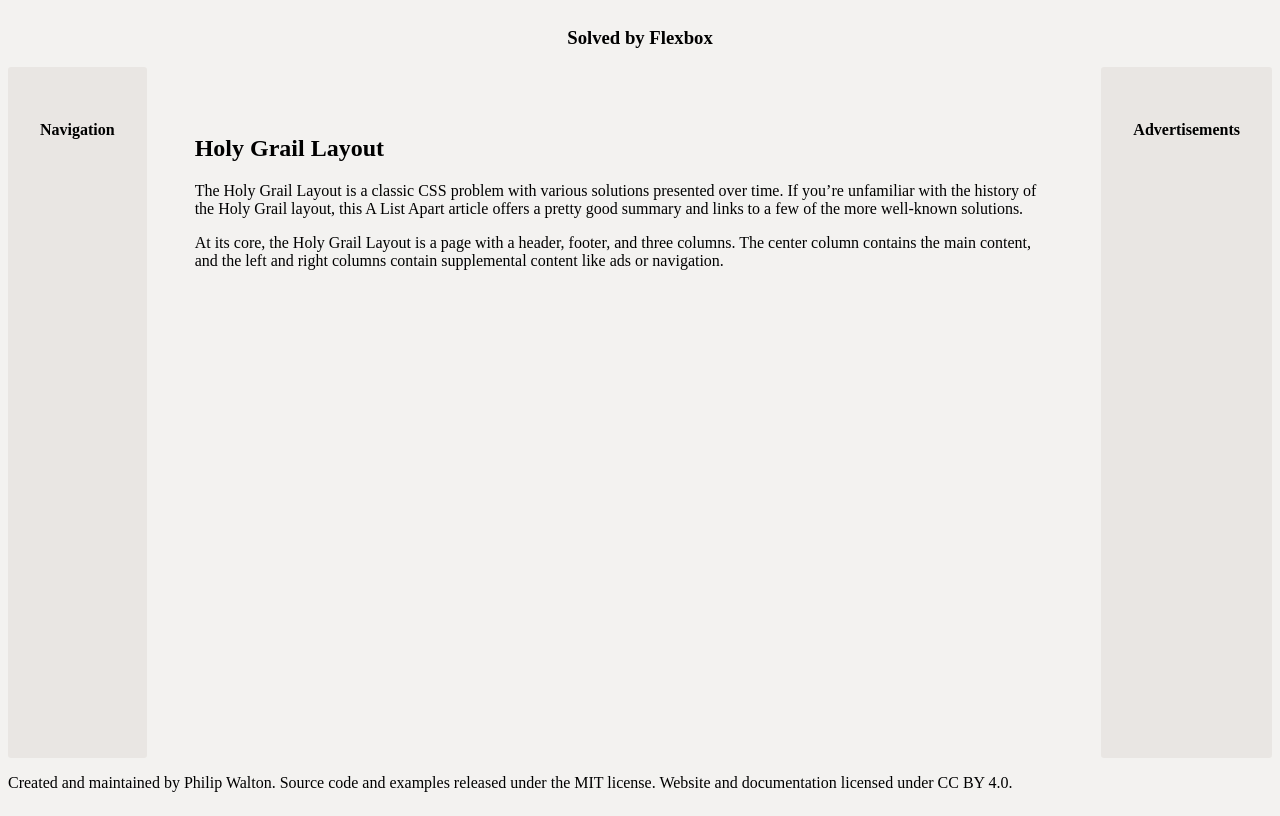
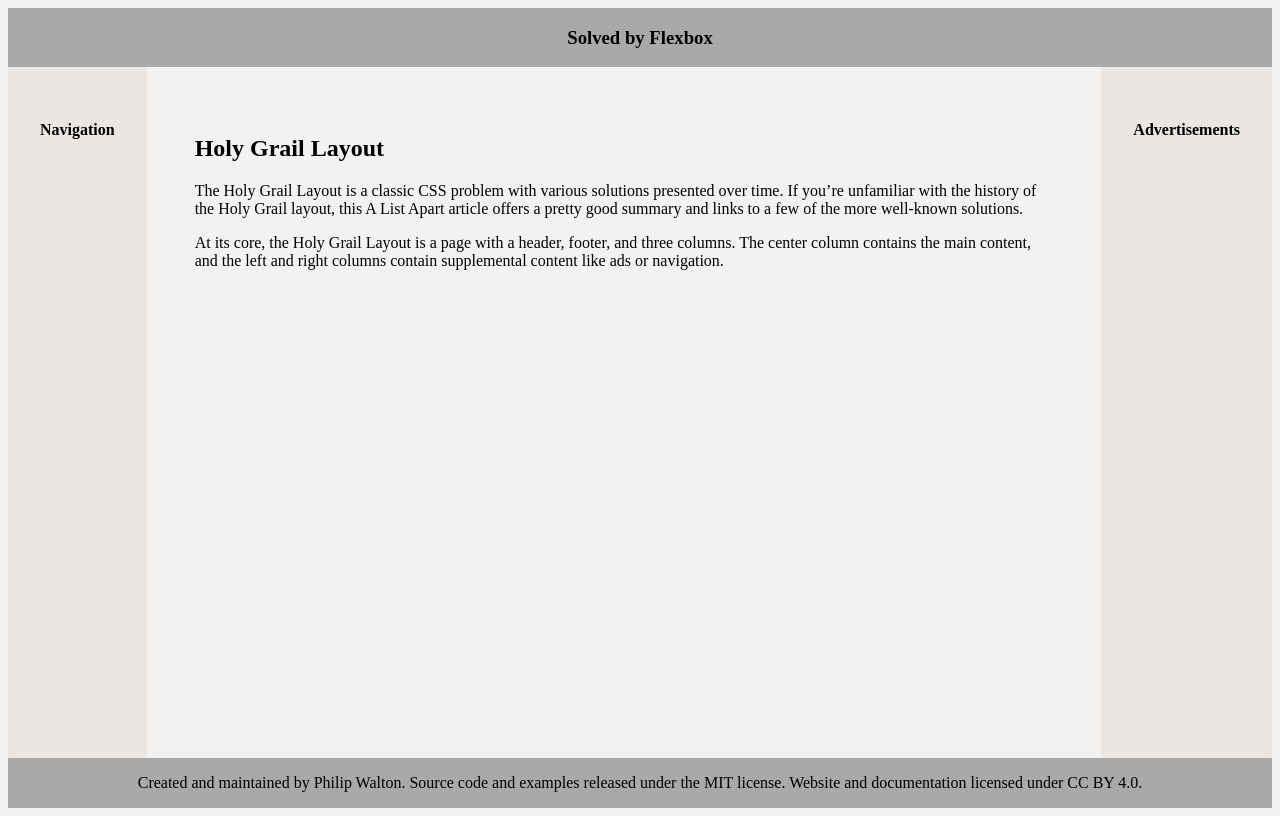
Before and after one commit to dayana-alonso/holdy-grail-layout-css, a plain HTML site: page index.html in a window 1280 px wide. Drawn offline with Linux system fonts and the light colour scheme.

Commit message:
added justify content and header-footer

```diff
--- a/css/style.css
+++ b/css/style.css
@@ -12,16 +12,18 @@
   padding: var(--space);
 }
 
+.HolyHeader {
+  display: flex;
+  justify-content: center;
+  background-color: darkgrey;
+}
+
+
 .HolyGrail-content {
   padding: 3em;
   margin-top: var(--space);
-
 }
 
-.HolyHeader {
-  display: flex;
-  justify-content: center;
-}
 
 .HolyGrail-header,
 .HolyGrail-footer {
@@ -39,6 +41,13 @@
   background: rgba(147, 128, 108, 0.1);
 }
 
+.HolyFooter {
+  display: flex;
+  justify-content: center;
+  background-color: darkgrey;
+
+}
+
 @media (--break-lg) {
   .HolyGrail-body {
     flex-direction: row;
@@ -53,4 +62,8 @@
   .HolyGrail-nav, .HolyGrail-ads {
     flex: 0 0 12em;
   }
+
+  .HolyFooter {
+    flex-direction: row;
+  }
 }
--- a/index.html
+++ b/index.html
@@ -25,7 +25,7 @@
                         <h4>Advertisements</h4>
                     </aside>
             </div>
-        <footer>
+        <footer class="HolyFooter">
             <p>Created and maintained by Philip Walton. Source code and examples released under the MIT license. Website and documentation licensed under CC BY 4.0.</p>
         </footer>
     </body>
```
